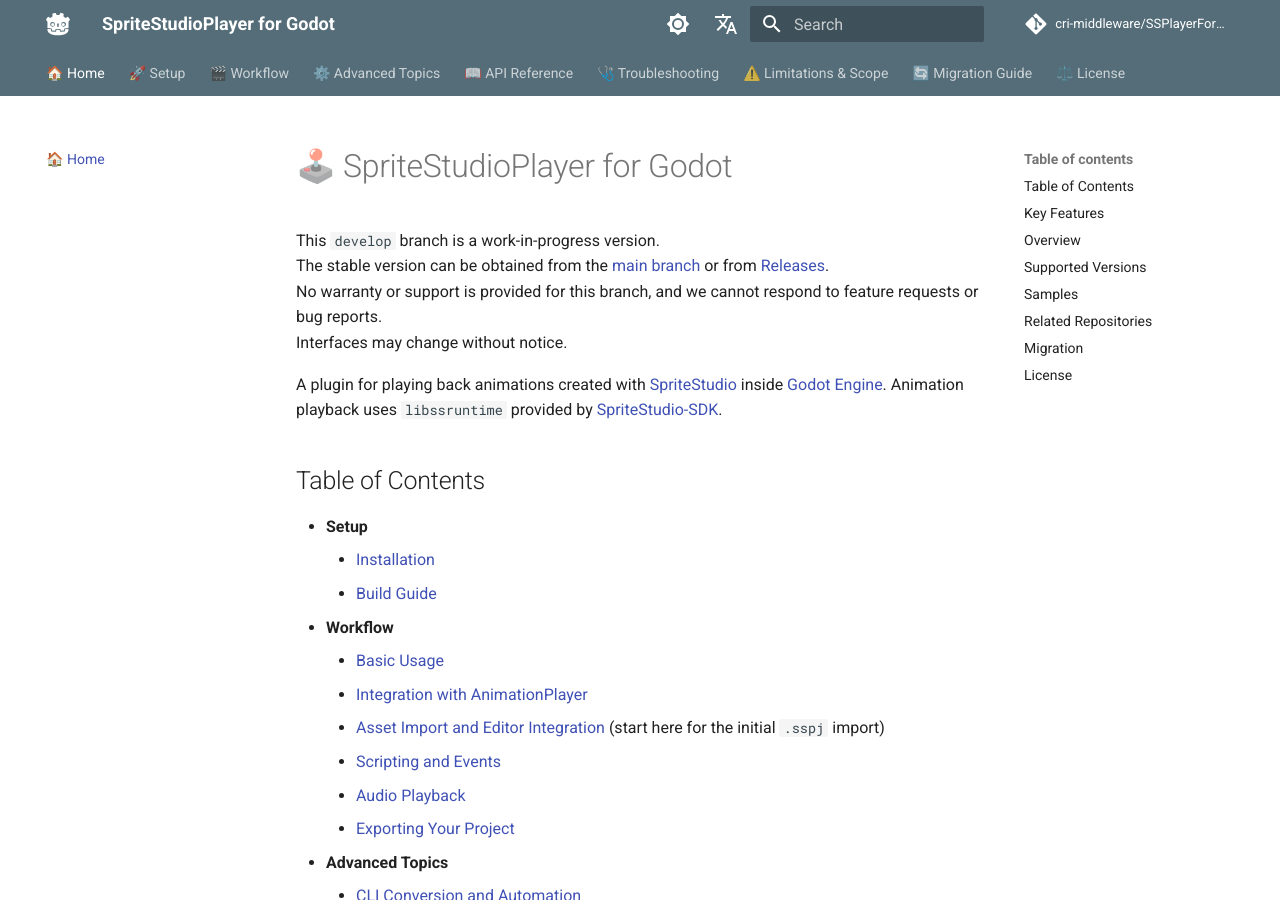
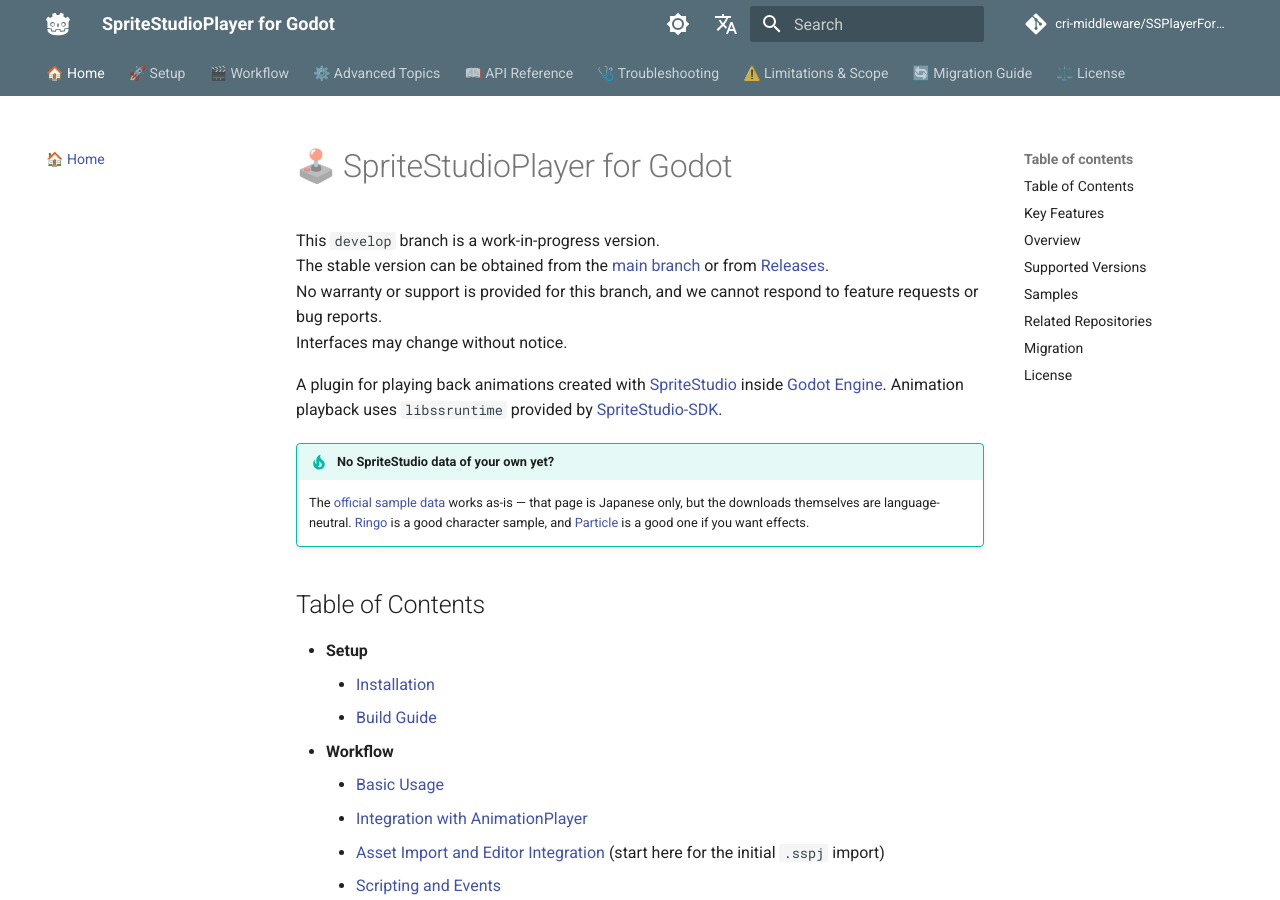
Before and after one commit to SpriteStudio/SSPlayerForGodot, an MkDocs documentation site: the page built from docs/en/index.md, in a window 1280 px wide and 900 px high. Built offline with MkDocs 1.6.1 and Material for MkDocs 9.7.7, drawn with Linux system fonts in a browser that asks for light colours; comment, search, counter and statistics services are not loaded.

Commit message:
docs: put the sample link on the page a newcomer opens first
The tip in the previous commit sits where the reader converts, which they
only reach once they already know they need a .sspj. Someone meeting
SpriteStudio for the first time needs it a page earlier.

The documentation home now carries it above the table of contents.

Same three links as the conversion page: the sample index, Ringo for a
character, Particle for effects.

```diff
--- a/docs/en/index.md
+++ b/docs/en/index.md
@@ -7,6 +7,12 @@ Interfaces may change without notice.
 
 A plugin for playing back animations created with [SpriteStudio](https://www.webtech.co.jp/spritestudio/) inside [Godot Engine](https://godotengine.org/).
 Animation playback uses `libssruntime` provided by [SpriteStudio-SDK](https://github.com/cri-middleware/SpriteStudio-SDK).
+
+!!! tip "No SpriteStudio data of your own yet?"
+    The [official sample data](https://www.webtech.co.jp/help/ja/spritestudio7/download/sample/) works as-is — that page is
+    Japanese only, but the downloads themselves are language-neutral.
+    [Ringo](https://www.webtech.co.jp/help/ja/spritestudio7/download/sample/#ringo) is a good character sample, and
+    [Particle](https://www.webtech.co.jp/help/ja/spritestudio7/download/sample/#Perticle_sample) is a good one if you want effects.
 
 ## Table of Contents
 
```
Also changed, not shown: docs/ja/index.md (+5 -0 lines).
